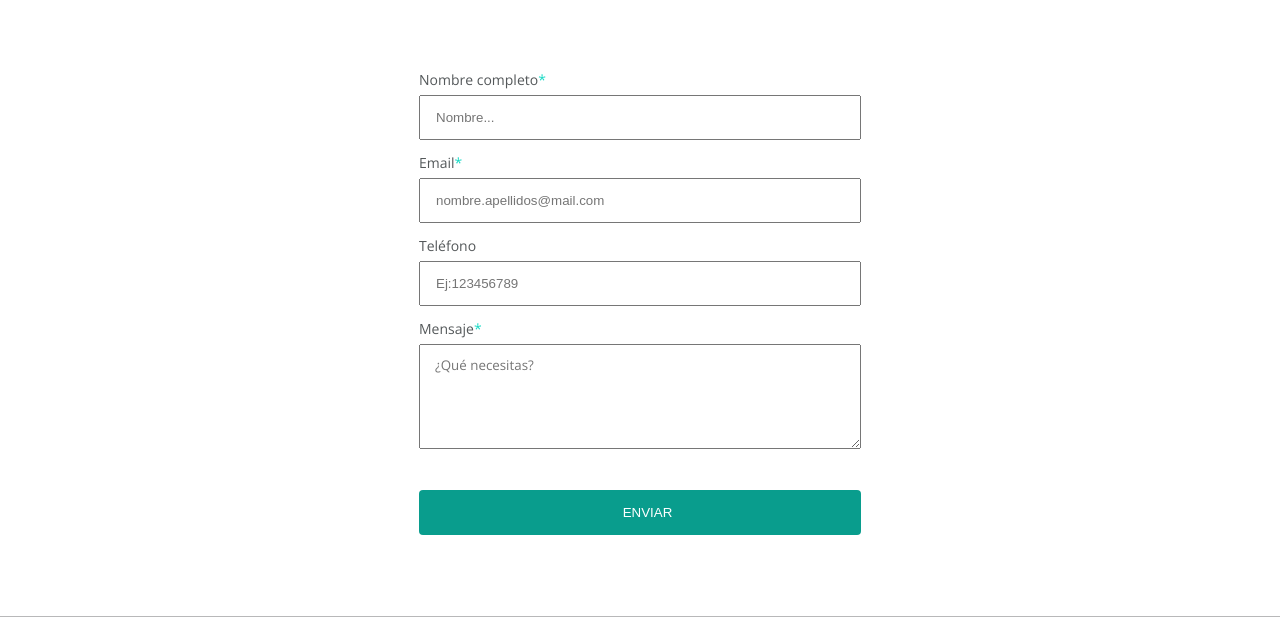
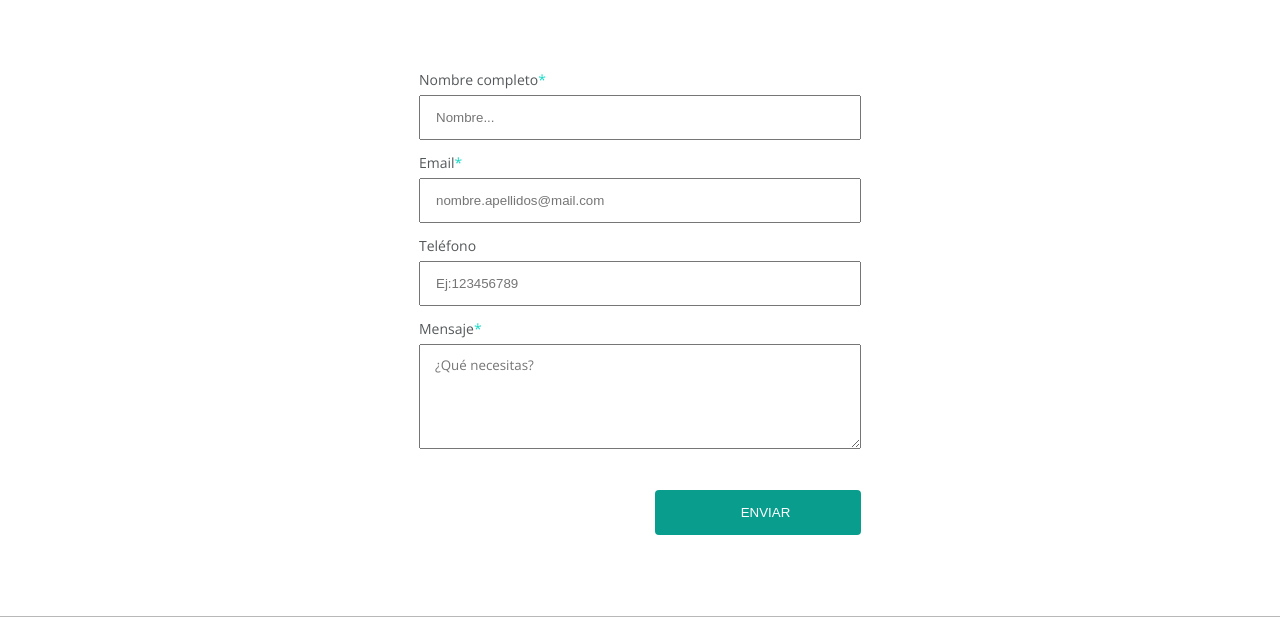
Before and after one commit to silviesc/project-promo-v-module-1-team-1, a website built with Vite: page src/contact.html in a window 1280 px wide. Shown: the part 452-1086 px from the top of the page. Built offline with nearby package versions, Linux system fonts and the light colour scheme.

Commit message:
Form finish

```diff
--- a/src/partials/form.html
+++ b/src/partials/form.html
@@ -1,28 +1,33 @@
 <div class="info">
     <h1 class="info__title">Contacto</h1>
-<p class="info__text">Lorem ipsum dolor sit amet consectetur adipisicing elit. Itaque ratione cupiditate at magni blanditiis architecto! Nobis iste suscipit velit obcaecati ab mollitia amet alias. Iure consequuntur dolore saepe accusamus praesentium.</p>
-<p class="info__required">Todos los campos marcados con <span class="info__required--icon">*</span> son obligatorios.</p>
+    <p class="info__text">Lorem ipsum dolor sit amet consectetur adipisicing elit. Itaque ratione cupiditate at magni
+        blanditiis architecto! Nobis iste suscipit velit obcaecati ab mollitia amet alias. Iure consequuntur dolore
+        saepe accusamus praesentium.</p>
+    <p class="info__required">Todos los campos marcados con <span class="info__required--icon">*</span> son
+        obligatorios.</p>
 </div>
 <form action="https://formspree.io/f/mqkvrjkq" method="POST" class="form">
     <div>
-        <label for="name" >Nombre completo <span class="info__required--icon">*</span></label>
-        <input type="text" id="name" placeholder="Nombre..." required>
+        <label for="name">Nombre completo <span class="info__required--icon">*</span></label>
+        <input class="form__input" type="text" id="name" placeholder="Nombre..." required>
     </div>
 
     <div>
         <label for="email">Email <span class="info__required--icon">*</span></label>
-    <input type="email" id="email" placeholder="nombre.apellidos@mail.com" required>
+        <input class="form__input" type="email" id="email" placeholder="nombre.apellidos@mail.com" required>
     </div>
 
     <div>
         <label for="number">Teléfono</label>
-    <input type="tel" id="number" placeholder="Ej:123456789" >
+        <input class="form__input" type="tel" id="number" placeholder="Ej:123456789">
     </div>
 
     <div>
         <label for="message">Mensaje <span class="info__required--icon">*</span></label>
         <textarea name="message" id="message" cols="30" rows="10" placeholder="¿Qué necesitas?"></textarea>
+
     </div>
+    <input class="form__button" type="submit" value="Enviar">
 
-    <input class="form__button" type="submit" value="Enviar">
+
 </form>
--- a/src/scss/pages/_contact.scss
+++ b/src/scss/pages/_contact.scss
@@ -1,6 +1,7 @@
 .info {
   text-align: center;
   padding: 30px 15px 58px 15px;
+
   &__title {
     font-family: $font-title;
     color: $dark-green;
@@ -8,21 +9,25 @@
     font-size: 24px;
     font-weight: normal;
   }
+
   &__text {
     font-family: $font-text;
     font-size: 16px;
     color: $dark-gray;
     padding: 15px;
   }
+
   &__required {
     font-family: $font-text;
     font-size: 12px;
     color: $dark-gray;
+
     &--icon {
       color: $light-green;
     }
   }
 }
+
 .form {
   display: flex;
   flex-direction: column;
@@ -32,16 +37,22 @@
   padding: 15px;
   gap: 7px;
   align-items: center;
-  margin-bottom: 60px;
-  & input {
+  width: fit-content;
+  margin: 0 auto 60px auto;
+
+
+  &__input {
     height: 45px;
     width: 290px;
     margin-bottom: 6px;
     padding-left: 15px;
+
     @media (min-width: 768px) {
       width: 442px;
+
     }
   }
+
   &__button {
     margin-top: 30px;
     border-radius: 4px;
@@ -49,11 +60,16 @@
     color: white;
     text-transform: uppercase;
     background-color: $dark-green;
+    height: 45px;
+    width: 290px;
+    margin-bottom: 6px;
+    padding-left: 15px;
+
     @media (min-width: 768px) {
         width: 206px;
-        height: 100px;
-        align-items: flex-end;
+        align-self: flex-end;
     }
+
   }
 
   & textarea {
@@ -62,10 +78,12 @@
     font-family: $font-text;
     padding-top: 11px;
     padding-left: 15px;
+
     @media (min-width: 768px) {
       width: 442px;
     }
   }
+
   & label {
     display: flex;
     align-self: flex-start;
```
Lines whose indentation alone changed are shown as unchanged.
